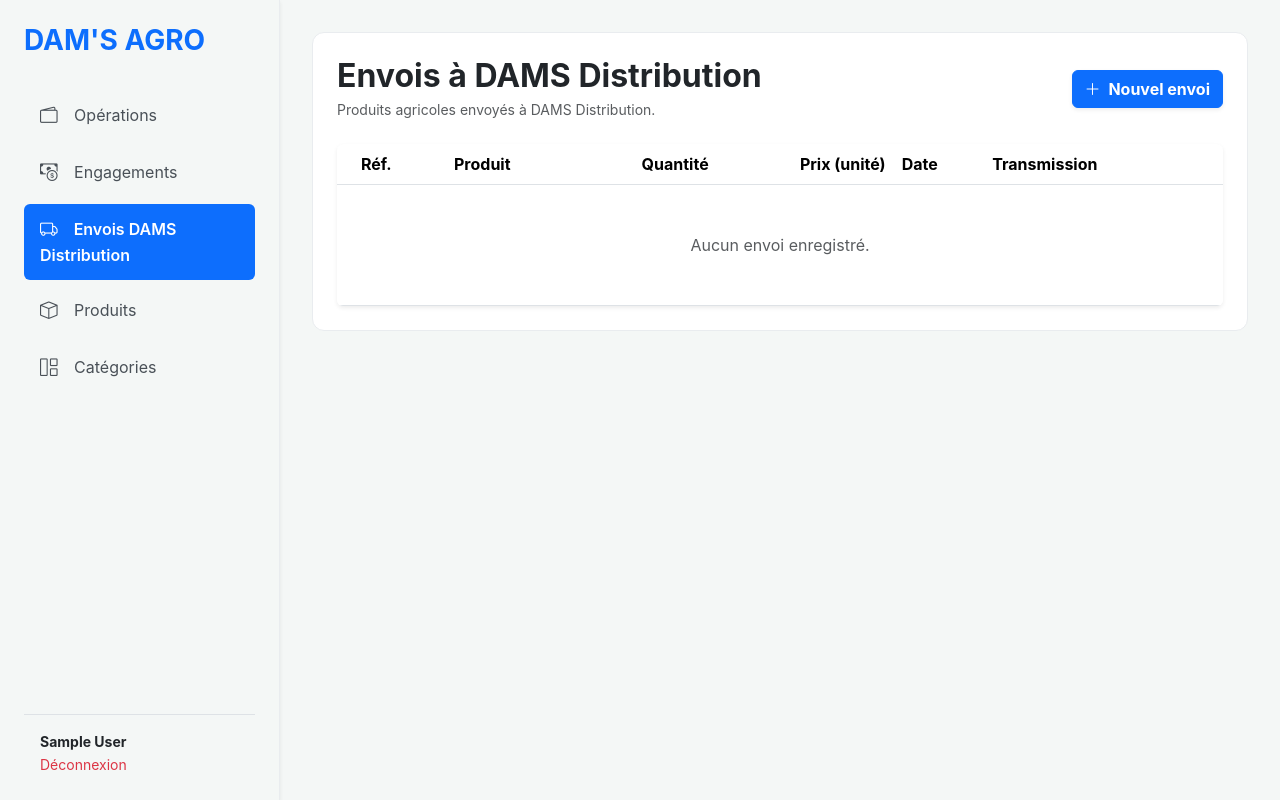
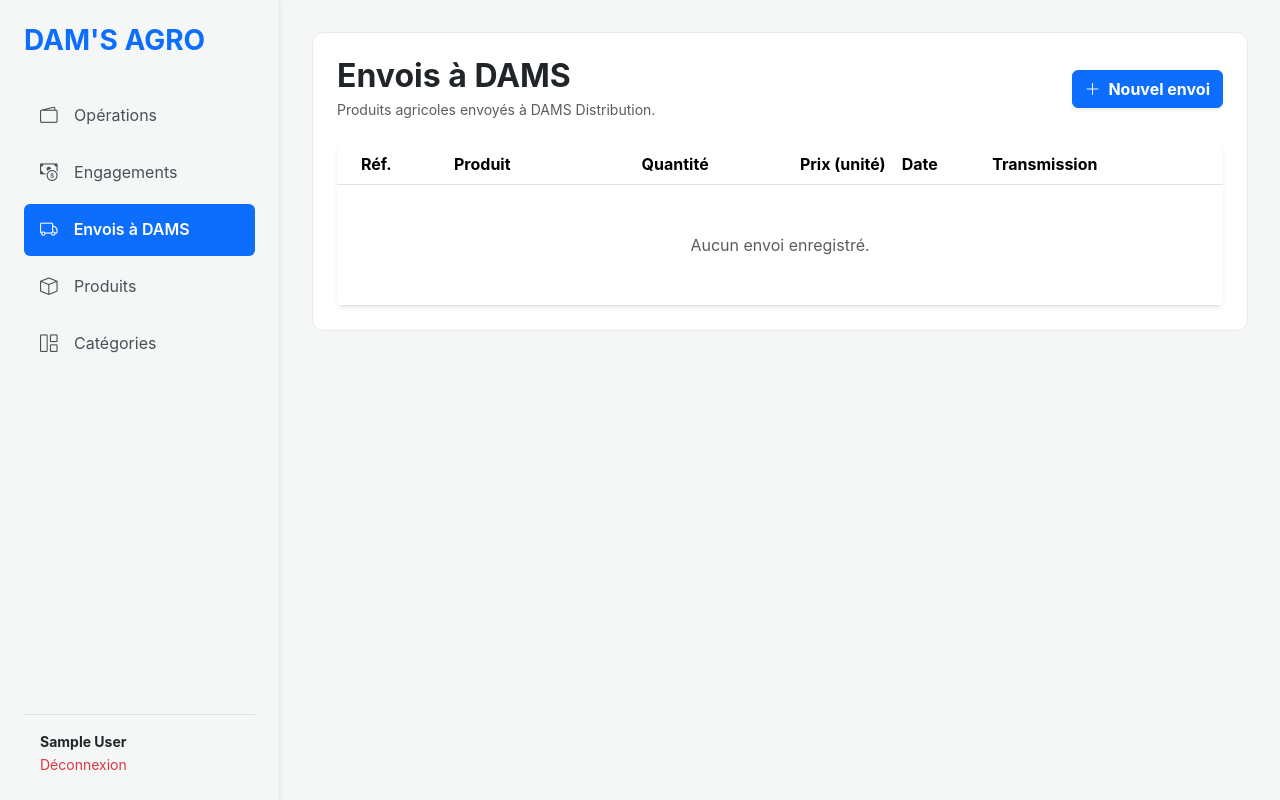
Before and after one commit to dmaiga/dams_agro, a Django app: page /cessions/ in a window 1280 px wide. Run offline with Django 5.2, Linux system fonts and the light colour scheme; the visitor is signed in with stand-in values (Sample User, id 1); data that the repository does not hold is empty.

Commit message:
Update templates for cessions and user base

```diff
--- a/cessions/templates/cessions/form.html
+++ b/cessions/templates/cessions/form.html
@@ -13,7 +13,6 @@
     <!-- Titre de la page -->
     <div class="mb-4">
         <h2 class="fw-bold text-dark mb-1">Nouvel envoi à DAMS Distribution</h2>
-        <p class="text-muted small">Enregistrer un produit agricole envoyé à DAMS Distribution.</p>
     </div>
 
     <form method="post" novalidate>
--- a/cessions/templates/cessions/list.html
+++ b/cessions/templates/cessions/list.html
@@ -6,7 +6,7 @@
     <div class="d-flex justify-content-between align-items-center mb-4">
 
         <div>
-            <h2 class="fw-bold mb-1">Envois à DAMS Distribution</h2>
+            <h2 class="fw-bold mb-1">Envois à DAMS </h2>
             <p class="text-muted small mb-0">
                 Produits agricoles envoyés à DAMS Distribution.
             </p>
--- a/users/templates/base.html
+++ b/users/templates/base.html
@@ -131,7 +131,7 @@
 
                     <li class="nav-item">
                         <a href="{% url 'cession_list' %}" class="nav-link {% if 'cession' in request.path %}active{% endif %}">
-                            <i class="bi bi-truck"></i> Envois DAMS Distribution
+                            <i class="bi bi-truck"></i> Envois à DAMS
                         </a>
                     </li>
                     <li class="nav-item">
```
